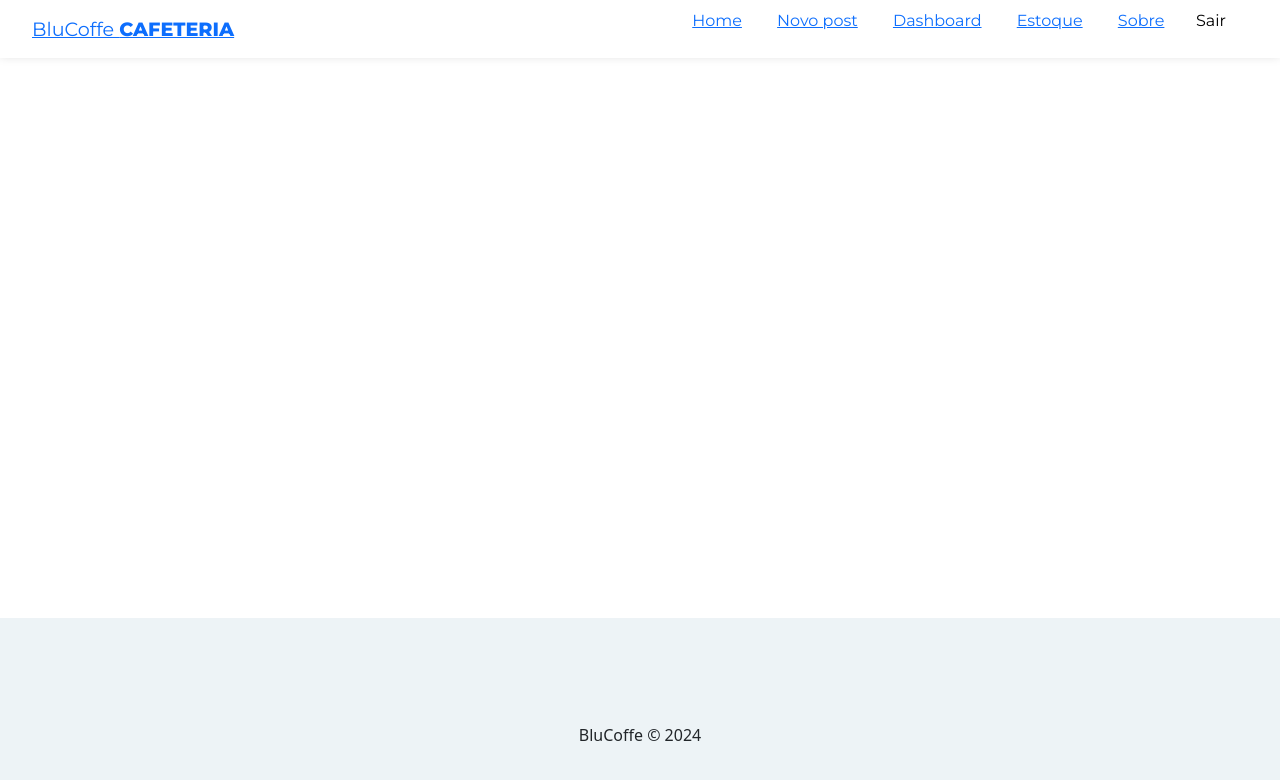
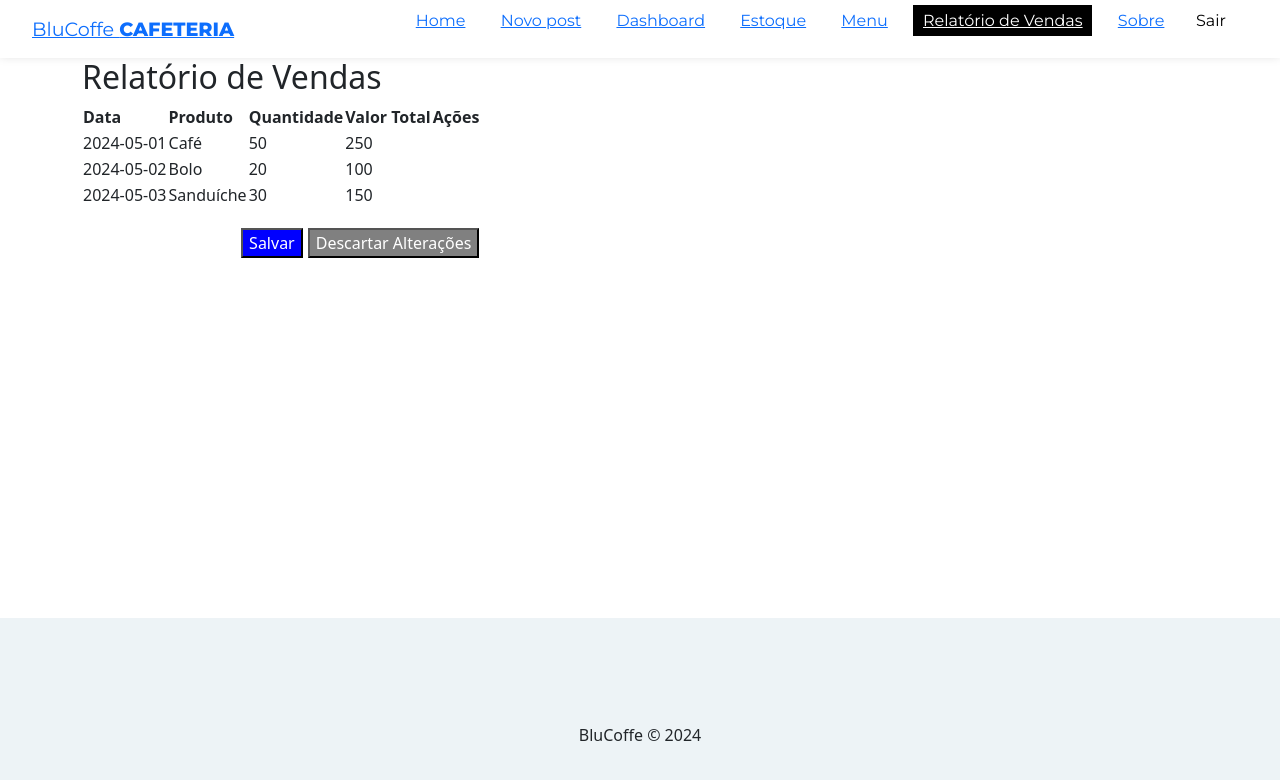
Before and after one commit to ICEI-PUC-Minas-PMV-ADS/pmv-ads-2024-1-e4-proj-infra-t5-pmv-ads-2024-1-e4-proj-infra-t5-grupo01, a React (Create React App) app: page /sales-report in a window 1280 px wide. Shown: the top 780 px of the page. Built offline with nearby package versions, Linux system fonts and the light colour scheme; no server answers; sample sign-in values are in the browser's storage.

Commit message:
#Adicionado telas menu e relatório de vendas

```diff
--- a/src/App.jsx
+++ b/src/App.jsx
@@ -24,6 +24,8 @@ import Login from "./pages/Login/Login";
 import Register from "./pages/Register/Register";
 import Dashboard from "./pages/Dashboard/Dashboard";
 import EditPost from "./pages/EditPost/EditPost";
+import Menu from "./pages/Menu/Menu";
+import SalesReport from "./pages/SalesReport/SalesReport";
 
 // context
 import { AuthProvider } from "./contexts/AuthContext";
@@ -84,6 +86,14 @@ function App() {
                 path="/stock-report"
                 element={user ? <StockReport /> : <Navigate to="/login" />}
               />
+              <Route
+                path="/menu"
+                element={user ? <Menu /> : <Navigate to="/login" />}
+              />
+              <Route
+                path="/sales-report"
+                element={user ? <SalesReport /> : <Navigate to="/login" />}
+              />
             </Routes>
           </div>
           <Footer />
--- a/src/components/Navbar.js
+++ b/src/components/Navbar.js
@@ -70,6 +70,22 @@ const Navbar = () => {
                 Estoque
               </NavLink>
             </li>
+            <li>
+              <NavLink
+                to="/menu"
+                className={({ isActive }) => (isActive ? styles.active : "")}
+              >
+                Menu
+              </NavLink>
+            </li>
+            <li>
+              <NavLink
+                to="/sales-report"
+                className={({ isActive }) => (isActive ? styles.active : "")}
+              >
+                Relatório de Vendas
+              </NavLink>
+            </li>
           </>
         )}
         <li>
--- /dev/null
+++ b/src/pages/Menu/Menu.js
@@ -0,0 +1,44 @@
+// CSS
+import styles from "./Menu.module.css";
+
+// Lista do Menu
+const menuList = [
+  {
+      nome: "Café da Manhã simples",
+      ingredientes: ["Pão com manteiga na Chapa", " e  Café tradicional"],
+      imagem: "https://www.proteste.org.br/-/media/proteste/images-bis/home/dinheiro/pim_caf%C3%A9-da-manh%C3%A3_3.jpg?la=pt-br&rev=c5cc1434-8798-439c-af1b-374f2be6c3e6&hash=8EDDBD9D0C3B04BAC47D197AFA58FF83&mw=960"
+  },
+  {
+      nome: "Café da manhã Completo",
+      ingredientes: ["Pão com manteiga na Chapa", " , Café tradicional"," , Ovos mexidos com queijo"," e Suco de laranja natural"],
+      imagem: "https://phfoodnut.com.br/wp-content/uploads/2022/08/ovo-mexido-com-torradas-e-bacon-no-cafe-da-manha_434193-1621.jpg"
+  },
+  {
+      nome: "Especial de torta de frango",
+      ingredientes: ["Torta de Frango caseira c/ requeijão cremoso", "e  Café tradicional"],
+      imagem: "https://img.cybercook.com.br/receitas/166/torta-de-frango-da-palmirinha.jpeg"
+  }
+];
+
+const Menu = () => {
+  return (
+    <div className={styles.home}>
+      <h1>Cardápio do BlueCoffe</h1>
+
+          {menuList.map(item => (
+            <>
+            <h2>
+              {item.nome}
+            </h2>
+            <img src={item.imagem} width="500" height="500"/>
+            <p>
+              {item.ingredientes}
+            </p>
+            </>
+
+          ))}
+    </div>
+  );
+};
+
+export default Menu;
--- /dev/null
+++ b/src/pages/Menu/Menu.module.css
@@ -0,0 +1,31 @@
+.home {
+    display: flex;
+    flex-direction: column;
+    align-items: center;
+    justify-content: center;
+  }
+
+  .search_form {
+    max-width: 100%;
+    width: 60%;
+    display: flex;
+    justify-content: center;
+    margin-bottom: 2em;
+  }
+
+  .search_form input {
+    margin-right: 10px;
+    width: 50%;
+  }
+
+  .noposts {
+    text-align: center;
+  }
+
+  .noposts p {
+    margin-bottom: 1.5em;
+  }
+
+  .noposts a {
+    padding: 10px 25px;
+  }
--- /dev/null
+++ b/src/pages/SalesReport/SalesReport.css
@@ -0,0 +1,25 @@
+/* styles.css */
+
+.table-container {
+  margin: 20px;
+}
+
+.table-container table {
+  width: 100%;
+  border-collapse: collapse;
+}
+
+.table-container th,
+.table-container td {
+  border: 1px solid #dddddd;
+  padding: 10px;
+}
+
+.table-container th {
+  background-color: #f2f2f2;
+}
+
+/* Adiciona borda inferior para células dentro do tbody */
+.table-container tbody td {
+  border-bottom: 1px solid #dddddd;
+}
--- /dev/null
+++ b/src/pages/SalesReport/SalesReport.js
@@ -0,0 +1,96 @@
+import React, { useState } from 'react';
+
+const SalesReport = () => {
+  const [salesData, setSalesData] = useState([
+    { id: 1, date: '2024-05-01', product: 'Café', quantity: 50, total: 250 },
+    { id: 2, date: '2024-05-02', product: 'Bolo', quantity: 20, total: 100 },
+    {
+      id: 3,
+      date: '2024-05-03',
+      product: 'Sanduíche',
+      quantity: 30,
+      total: 150,
+    },
+  ]);
+
+  const handleAdd = id => {
+    setSalesData(prevSalesData =>
+      prevSalesData.map(item => {
+        if (item.id === id) {
+          return { ...item, total: item.total + 1 };
+        }
+        return item;
+      })
+    );
+  };
+
+  const handleRemove = id => {
+    setSalesData(prevSalesData =>
+      prevSalesData.map(item => {
+        if (item.id === id && item.total > 0) {
+          return { ...item, total: item.total - 1 };
+        }
+        return item;
+      })
+    );
+  };
+
+  const handleSave = () => {
+    console.log('Alterações salvas!');
+  };
+
+  const handleDiscardChanges = () => {
+    console.log('Alterações descartadas!');
+  };
+
+  return (
+    <div className="table-container">
+      <h2>Relatório de Vendas</h2>
+      <table>
+        <thead>
+          <tr>
+            <th>Data</th>
+            <th>Produto</th>
+            <th>Quantidade</th>
+            <th>Valor Total</th>
+            <th>Ações</th>
+          </tr>
+        </thead>
+        <tbody>
+          {salesData.map((sale, index) => (
+            <tr key={index}>
+              <td>{sale.date}</td>
+              <td>{sale.product}</td>
+              <td>{sale.quantity}</td>
+              <td>{sale.total}</td>
+            </tr>
+          ))}
+        </tbody>
+        <tfoot>
+          <tr>
+            <td colSpan="5" style={{ textAlign: 'right', paddingTop: '20px' }}>
+              <button
+                style={{
+                  backgroundColor: 'blue',
+                  color: 'white',
+                  marginRight: '5px',
+                }}
+                onClick={handleSave}
+              >
+                Salvar
+              </button>
+              <button
+                style={{ backgroundColor: 'grey', color: 'white' }}
+                onClick={handleDiscardChanges}
+              >
+                Descartar Alterações
+              </button>
+            </td>
+          </tr>
+        </tfoot>
+      </table>
+    </div>
+  );
+};
+
+export default SalesReport;
```
